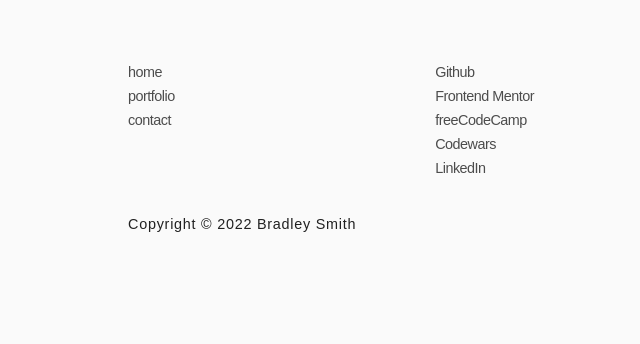
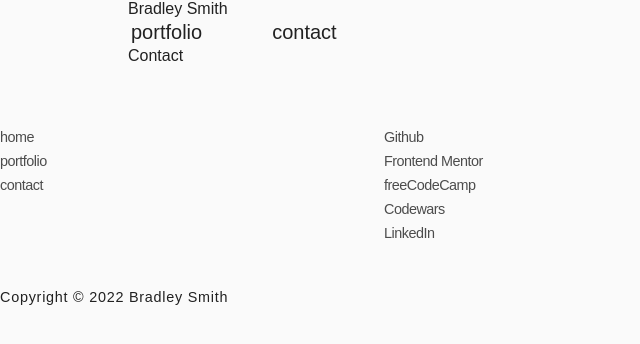
Before and after one commit to bradleyhop/simple-portfolio, a Vue app: page /contact in a window 1280 px wide. Shown: the top 344 px of the page, without its empty margins (0-640 px from the left). Built offline with nearby package versions, Linux system fonts and the light colour scheme; a web font is replaced by a local one.

Commit message:
footer list links, styling; start contact view

```diff
--- a/src/App.vue
+++ b/src/App.vue
@@ -1,19 +1,15 @@
 <script>
-import SiteFooter from "@/components/SiteFooter.vue";
 import { RouterView } from "vue-router";
 
 export default {
   components: {
     RouterView,
-    SiteFooter,
   },
 };
 </script>
 
 <template>
   <RouterView />
-
-  <SiteFooter />
 </template>
 
 <style lang="scss"></style>
--- a/src/components/MenuList.vue
+++ b/src/components/MenuList.vue
@@ -18,24 +18,9 @@ export default {
       </RouterLink>
     </li>
     <li>
-      <a
-        href="mailto:bradleywjsmith@gmail.com"
-        class="clear-link-dec"
-        title="email me!"
-      >
+      <RouterLink to="/contact" class="clear-link-dec" title="to contact">
         contact
-      </a>
-    </li>
-    <li>
-      <a
-        href="https://github.com/bradleyhop"
-        target="_blank"
-        rel="noreffer noopener"
-        class="clear-link-dec"
-        title="my github repo homepage"
-      >
-        @bradleyhop
-      </a>
+      </RouterLink>
     </li>
   </ul>
 </template>
--- a/src/components/SiteFooter.vue
+++ b/src/components/SiteFooter.vue
@@ -5,11 +5,13 @@ export default {
 </script>
 
 <template>
-  <footer class="device-widths">
+  <footer>
     <nav class="footer-list-container">
       <ul class="footer-column nav-list">
         <li>
-          <RouterLink to="/" class="clear-link-dec footer-router"> home </RouterLink>
+          <RouterLink to="/" class="clear-link-dec footer-router">
+            home
+          </RouterLink>
         </li>
         <li>
           <RouterLink to="/portfolio" class="clear-link-dec footer-router">
@@ -22,44 +24,55 @@ export default {
         <li>
           <a
             href="https://github.com/bradleyhop"
+            target="_blank"
             class="footer-link"
-            rel="noopener noreferer"
+            rel="noopener noreferrer"
+            title="my GitHub profile"
           >
             Github
           </a>
         </li>
         <li>
           <a
-            href="https://github.com/bradleyhop"
+            href="https://frontendmentor.io/profile/bradleyhop"
+            target="_blank"
             class="footer-link"
-            rel="noopener noreferer"
+            rel="noopener noreferrer"
+            title="my Frontend Mentor profile"
           >
             Frontend Mentor
           </a>
         </li>
         <li>
           <a
-            href="https://github.com/bradleyhop"
+            href="https://freecodecamp.org/bradleyhop"
+            target="_blank"
             class="footer-link"
-            rel="noopener noreferer"
+            rel="noopener noreferrer"
+            title="my freeCodeCamp profile"
           >
             freeCodeCamp
           </a>
         </li>
         <li>
+          <!-- fix link -->
           <a
             href="https://github.com/bradleyhop"
+            target="_blank"
             class="footer-link"
-            rel="noopener noreferer"
+            rel="noopener noreferrer"
+            title="my Codewars profile"
           >
             Codewars
           </a>
         </li>
         <li>
           <a
-            href="https://github.com/bradleyhop"
+            href="https://www.linkedin.com/in/bradley-smith-328235112/"
+            target="_blank"
             class="footer-link"
-            rel="noopener noreferer"
+            rel="noopener noreferrer"
+            title="my LinkedIn profile"
           >
             LinkedIn
           </a>
@@ -103,9 +116,8 @@ footer {
 }
 
 .footer-copyright {
-  margin-top: 2rem;
+  margin: 2.5rem 0 2rem 0;
   letter-spacing: 0.75px;
-  width: 100%;
 }
 
 .footer-link {
--- a/src/router/index.js
+++ b/src/router/index.js
@@ -17,6 +17,11 @@ const router = createRouter({
       // which is lazy-loaded when the route is visited.
       component: () => import("../views/SitePortfolio.vue"),
     },
+    {
+      path: "/contact",
+      name: "contact",
+      component: () => import("../views/ContactMe.vue"),
+    },
   ],
 });
 
--- /dev/null
+++ b/src/views/ContactMe.vue
@@ -0,0 +1,37 @@
+<script>
+import { RouterLink } from "vue-router";
+
+// project custom Vue components
+import MenuList from "@/components/MenuList.vue";
+import SiteFooter from "@/components/SiteFooter.vue";
+
+export default {
+  name: "ContactMe",
+
+  components: {
+    RouterLink,
+    MenuList,
+    SiteFooter,
+  },
+};
+</script>
+
+
+<template>
+  <header class="port-header">
+    <nav class="port-nav device-widths">
+      <div class="port-nav-container">
+        <RouterLink to="/" class="home-link clear-link-dec" title="to home">
+          Bradley Smith
+        </RouterLink>
+        <MenuList class="port-nav-list" />
+      </div>
+      <div class="title-container">
+        <h1 class="port-title">Contact</h1>
+      </div>
+    </nav>
+  </header>
+
+  <SiteFooter class="device-width" />
+
+</template>
--- a/src/views/HomeView.vue
+++ b/src/views/HomeView.vue
@@ -1,9 +1,11 @@
 <script>
 import MenuList from "@/components/MenuList.vue";
+import SiteFooter from "@/components/SiteFooter.vue";
 
 export default {
   components: {
     MenuList,
+    SiteFooter,
   },
 };
 </script>
@@ -31,9 +33,13 @@ export default {
       </article>
     </div>
   </main>
+
+  <SiteFooter class="home-footer" />
 </template>
 
 <style lang="scss">
+$shift-left: 20vw;
+
 .home-nav {
   min-height: 15vh;
   display: flex;
@@ -43,8 +49,9 @@ export default {
 
 .main-container {
   background-color: $lightest-blue;
-  margin-left: 20vw;
+  margin-left: $shift-left;
   min-height: 110vh;
+  overflow: hidden;
 }
 
 .main-info-container {
@@ -84,4 +91,8 @@ export default {
     width: 50rem;
   }
 }
+
+.home-footer {
+  padding-left: $shift-left !important; // override .device-widths
+}
 </style>
--- a/src/views/SitePortfolio.vue
+++ b/src/views/SitePortfolio.vue
@@ -5,6 +5,7 @@ import { RouterLink } from "vue-router";
 import MenuList from "@/components/MenuList.vue";
 import PortCard from "@/components/PortCard.vue";
 import PortfolioCollapse from "@/components/PortfolioCollapse.vue";
+import SiteFooter from "@/components/SiteFooter.vue";
 
 // arrays holding project info
 import fCC from "@/assets/data/fcc-data.js";
@@ -21,6 +22,7 @@ export default {
     MenuList,
     PortCard,
     PortfolioCollapse,
+    SiteFooter,
   },
 
   data() {
@@ -203,6 +205,9 @@ export default {
       <!-- .complete-portfolio -->
     </div>
   </main>
+
+  <SiteFooter class="device-widths" />
+
 </template>
 
 <style lang="scss">
```
